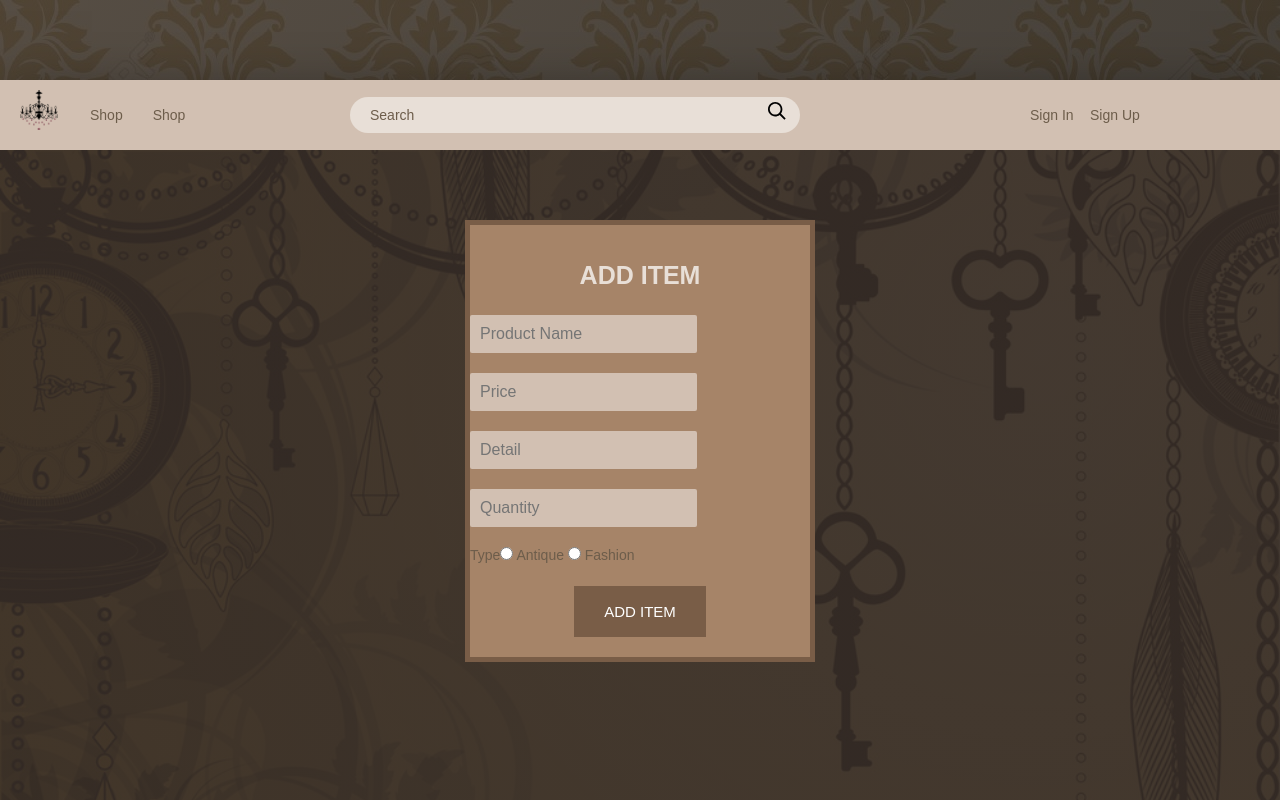
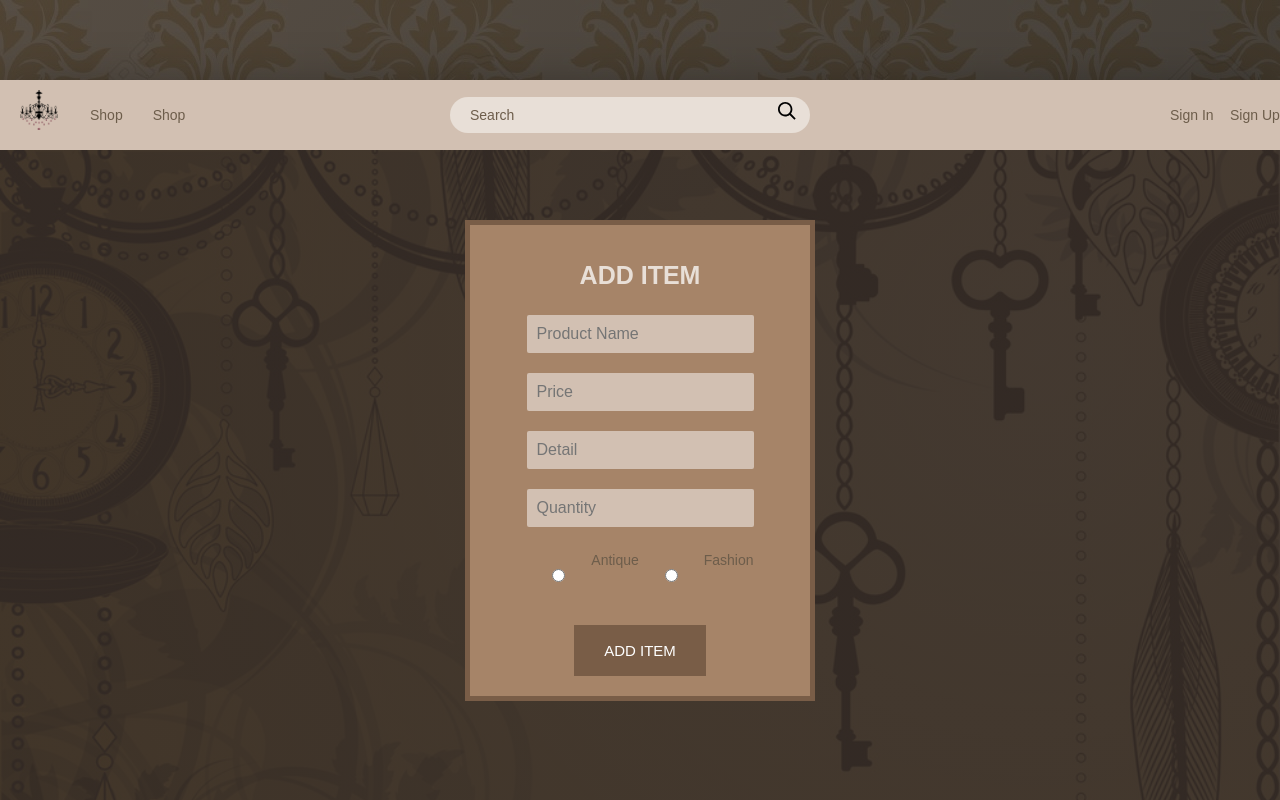
Before and after one commit to teddykt/csc-ui, an Angular app: page /admin in a window 1280 px wide. Shown: the top 800 px of the page. Built offline with nearby package versions, Linux system fonts and the light colour scheme.

Commit message:
upload to server

```diff
--- a/src/app/app.component.html
+++ b/src/app/app.component.html
@@ -17,6 +17,7 @@
                 </button>
             </form>
         </div>
+        <div class="header__test"></div>
 
         <div class="header__login"*ngIf="!loggedIn">
             <a routerLinkActive="active" routerLink="/signin"> Sign In </a>
--- a/src/app/component/admin/admin.component.html
+++ b/src/app/component/admin/admin.component.html
@@ -2,20 +2,21 @@
   <div class="sign-view">
     <form>
         <h2 class="sign-view__h2">Add Item</h2>
-        <input type="text" [(ngModel)]="item.name" placeholder="Product Name" name="name" class="sign-view__input">
-        <input type="text" [(ngModel)]="item.price" placeholder="Price" name="price" class="sign-view__input">
-        <input type="text" [(ngModel)]="item.detail" placeholder="Detail" name="detail" class="sign-view__input">
-        <input type="text" [(ngModel)]="item.quantity" placeholder="Quantity" name="quantity" class="sign-view__input">
+        <input type="text" [(ngModel)]="item.name" placeholder="Product Name" name="name" class="sign-view__input admin">
+        <input type="text" [(ngModel)]="item.price" placeholder="Price" name="price" class="sign-view__input admin">
+        <input type="text" [(ngModel)]="item.detail" placeholder="Detail" name="detail" class="sign-view__input admin">
+        <input type="text" [(ngModel)]="item.quantity" placeholder="Quantity" name="quantity" class="sign-view__input admin">
         <br>
-        <label for="name">Type</label>
-        <input type="radio" [(ngModel)]="item.type" name="type" value="antique" class="sign-view__input"> Antique
-        <input type="radio" [(ngModel)]="item.type" name="type" value="fashion" class="sign-view__input"> Fashion
+        <div class="category">
+          <input type="radio" [(ngModel)]="item.type" name="type" value="antique" class="sign-view__input admin"> <div>Antique</div>
+          <input type="radio" [(ngModel)]="item.type" name="type" value="fashion" class="sign-view__input admin"> <div>Fashion</div>
+        </div>
 
         <br>
 
         <div *ngIf="outer(item.type)">
           <div *ngIf="antique(item.type)">
-            <label for="name">category</label>
+            <label for="name">Type</label>
             <br>
             <input type="radio" [(ngModel)]="item.category" name="kitchen" value="kitchen"> kitchen <br>
             <input type="radio" [(ngModel)]="item.category" name="sofa" value="sofa"> sofa<br>
@@ -24,7 +25,7 @@
           </div>
 
           <div *ngIf="!antique(item.type)">
-            <label for="name">category</label>
+            <label for="name">Type</label>
             <br>
             <input type="radio" [(ngModel)]="item.category" name="dress" value="dress"> dress <br>
             <input type="radio" [(ngModel)]="item.category" name="top" value="top"> top<br>
--- a/src/assets/scss/_components.scss
+++ b/src/assets/scss/_components.scss
@@ -90,7 +90,16 @@
     }
 }
 
+.admin{
+    margin: auto !important;
+    display: block !important;
+    margin-top: 2rem !important;
+}
 
+.category{
+    display: flex;
+    align-items: baseline;
+}
 
 ////////////////////////////////////////
 // SEARCH
--- a/src/assets/scss/_layout.scss
+++ b/src/assets/scss/_layout.scss
@@ -11,7 +11,7 @@
     height: 7rem;
 
     display: grid;
-    grid-template-columns: 5rem 30rem 50rem 30rem 10rem;
+    grid-template-columns: 5rem 40rem 40rem 39rem 5rem;
     align-items: center;
 
     &__logo{
--- a/src/styles.css
+++ b/src/styles.css
@@ -48,7 +48,7 @@ a {
   background-color: #d2c0b2;
   height: 7rem;
   display: grid;
-  grid-template-columns: 5rem 30rem 50rem 30rem 10rem;
+  grid-template-columns: 5rem 40rem 40rem 39rem 5rem;
   align-items: center;
 }
 .header__logo {
@@ -187,6 +187,17 @@ a {
 }
 .sign-view__btn:hover {
   transform: scale(1.05);
+}
+
+.admin {
+  margin: auto !important;
+  display: block !important;
+  margin-top: 2rem !important;
+}
+
+.category {
+  display: flex;
+  align-items: baseline;
 }
 
 .search {
```
Also changed, not shown: 1 other file (tests, documents, lock files or other folders).
